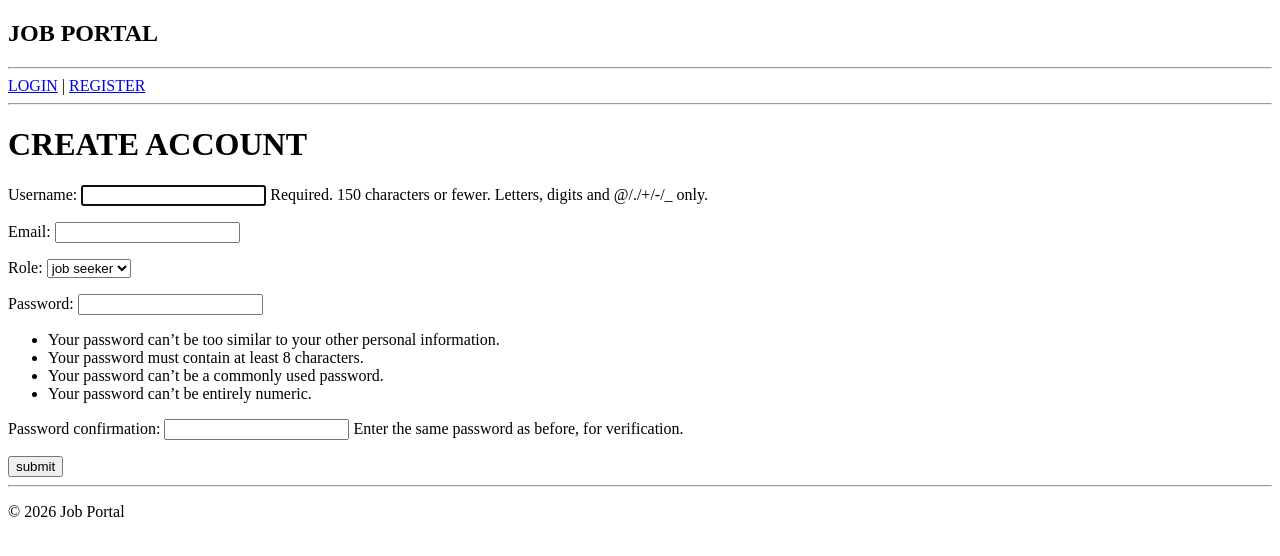
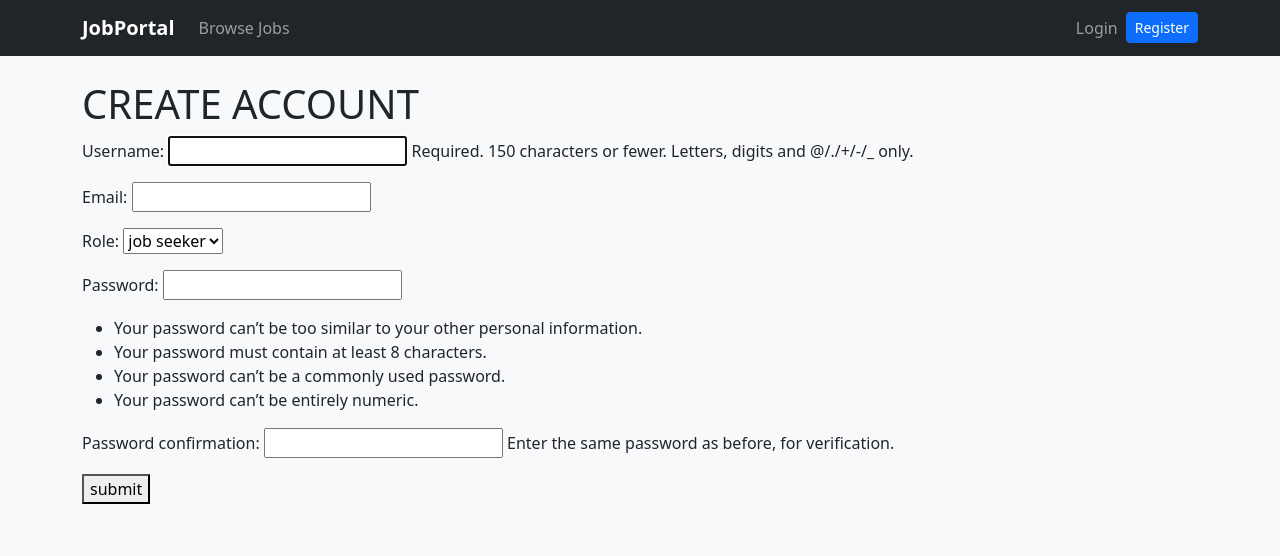
Before and after one commit to pudhiyamugam/DJANGO_JOB_PORTAL, a Django app: page /accounts/register/ in a window 1280 px wide. Shown: the top 556 px of the page. Run offline with Django 5.2, Linux system fonts and the light colour scheme.

Commit message:
implemented a modified ui for the common html page and job view page using bootstrap

```diff
--- a/templates/base.html
+++ b/templates/base.html
@@ -1,35 +1,142 @@
+{% load static %}
+
 <!DOCTYPE html>
 <html lang="en">
 <head>
     <meta charset="UTF-8">
-        <meta name="viewport" content="width=device-width, initial-scale=1.0">
-        <title>{% block title %}JOB PORTAL {% endblock %}</title>
+    <meta name="viewport" content="width=device-width, initial-scale=1">
+
+    <title>
+        {% block title %}Job Portal{% endblock %}
+    </title>
+
+    <!-- Bootstrap CSS -->
+    <link
+        href="https://cdn.jsdelivr.net/npm/bootstrap@5.3.3/dist/css/bootstrap.min.css"
+        rel="stylesheet"
+    >
+
+    {% block extra_css %}{% endblock %}
 </head>
-    <body>
-        <header>
-            <h2>JOB PORTAL</h2>
-            <hr>
+
+<body class="bg-light">
+
+    <!-- Navigation Bar -->
+    <nav class="navbar navbar-expand-lg navbar-dark bg-dark">
+        <div class="container">
+
+            <a class="navbar-brand fw-bold" href="{% url 'job_list' %}">
+                JobPortal
+            </a>
+
+            <!-- Mobile Menu Button -->
+            <button
+                class="navbar-toggler"
+                type="button"
+                data-bs-toggle="collapse"
+                data-bs-target="#mainNavbar"
+                aria-controls="mainNavbar"
+                aria-expanded="false"
+                aria-label="Toggle navigation"
+            >
+                <span class="navbar-toggler-icon"></span>
+            </button>
+
+            <!-- Navigation Links -->
+            <div class="collapse navbar-collapse" id="mainNavbar">
+
+                <ul class="navbar-nav me-auto mb-2 mb-lg-0">
+
+                    <li class="nav-item">
+                        <a class="nav-link" href="{% url 'job_list' %}">
+                            Browse Jobs
+                        </a>
+                    </li>
+
                     {% if user.is_authenticated %}
-                welcome <a href="{% url 'job_seeker_dashboard' %}">{{user.username}}</a>
-                |
-                <a href="{% url 'user_logout'%}">LOGOUT</a>
+
+                        {% if user.profile.role == "jobseeker" %}
+                            <li class="nav-item">
+                                <a class="nav-link" href="{% url 'my_applications' %}">
+                                    My Applications
+                                </a>
+                            </li>
+
+                            <li class="nav-item">
+                                <a class="nav-link" href="{% url 'my_resumes' %}">
+                                    My Resumes
+                                </a>
+                            </li>
+                        {% endif %}
+
+                        {% if user.profile.role == "recruiter" %}
+                            <li class="nav-item">
+                                <a class="nav-link" href="{% url 'my_jobs' %}">
+                                    My Jobs
+                                </a>
+                            </li>
+                        {% endif %}
+
+                    {% endif %}
+
+                </ul>
+
+                <!-- Right Side -->
+                <ul class="navbar-nav">
+
+                    {% if user.is_authenticated %}
+
+                        <li class="nav-item">
+                            <span class="navbar-text me-3">
+                                <a href="{% url 'job_seeker_dashboard' %}">
+                                    Hi, {{ user.username }}
+                                </a>
+                            </span>
+                        </li>
+
+                        <li class="nav-item">
+                            <form method="POST" action="{% url 'user_logout' %}">
+                                {% csrf_token %}
+                                <button class="btn btn-outline-light btn-sm">
+                                    Logout
+                                </button>
+                            </form>
+                        </li>
 
                     {% else %}
 
-                <a href="{% url 'user_login'%}">LOGIN</a>
-                |
-                <a href="{% url 'register'%}">REGISTER</a>
+                        <li class="nav-item">
+                            <a class="nav-link" href="{% url 'user_login' %}">
+                                Login
+                            </a>
+                        </li>
+
+                        <li class="nav-item">
+                            <a class="btn btn-primary btn-sm mt-1" href="{% url 'register' %}">
+                                Register
+                            </a>
+                        </li>
 
                     {% endif %}
-            <hr>
-        </header>
 
-        {% block content%}
+                </ul>
+
+            </div>
+        </div>
+    </nav>
+
+    <!-- Main Content -->
+    <main class="container py-4">
+        {% block content %}
         {% endblock %}
-        <hr>
+    </main>
 
-        <footer>
-        <p>© 2026 Job Portal</p>
-    </footer>
+    <!-- Bootstrap JavaScript -->
+    <script
+        src="https://cdn.jsdelivr.net/npm/bootstrap@5.3.3/dist/js/bootstrap.bundle.min.js"
+    ></script>
+
+    {% block extra_js %}{% endblock %}
+
 </body>
 </html>
```
Also changed, not shown: jobs/templates/jobs/job_list.html (+95 -26 lines). Lines whose indentation alone changed are shown as unchanged.
